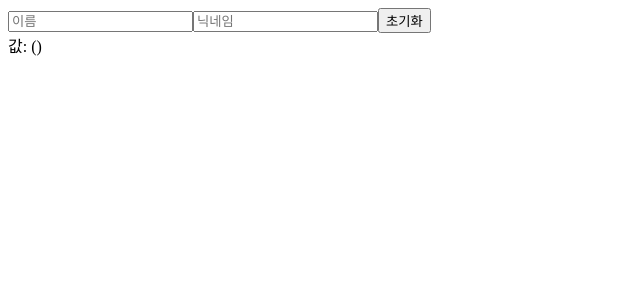
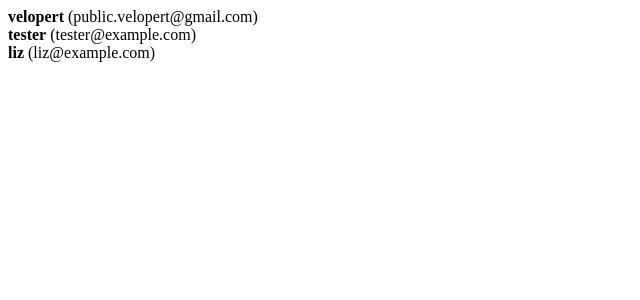
Before and after one commit to zzmin13/react-tutorial, a React (Create React App) app: page / in a window 1280 px wide. Shown: the top 300 px of the page, without its empty margins (0-640 px from the left). Built offline with nearby package versions, Linux system fonts and the light colour scheme.

Commit message:
배열 렌더링하기

```diff
--- a/src/App.js
+++ b/src/App.js
@@ -1,10 +1,10 @@
 import React from "react";
 import "./App.css";
-import InputSample from './InputSample';
+import UserList from './UserList';
 
 function App() {
   return (
-    <InputSample />
+    <UserList />
   );
 }
 
--- /dev/null
+++ b/src/UserList.js
@@ -0,0 +1,36 @@
+import React from "react";
+function User({user}){
+    return (
+        <div>
+            <b>{user.username}</b> <span>({user.email})</span>
+        </div>
+    )
+}
+function UserList(){
+    const users = [
+        {
+          id: 1,
+          username: 'velopert',
+          email: 'public.velopert@gmail.com'
+        },
+        {
+          id: 2,
+          username: 'tester',
+          email: 'tester@example.com'
+        },
+        {
+          id: 3,
+          username: 'liz',
+          email: 'liz@example.com'
+        }
+      ];
+    return (
+        <div>
+            {users.map((user) => {
+                return (<User key={user.id} user={user}/>)
+            })}
+        </div>
+    )
+}
+
+export default UserList;
```
